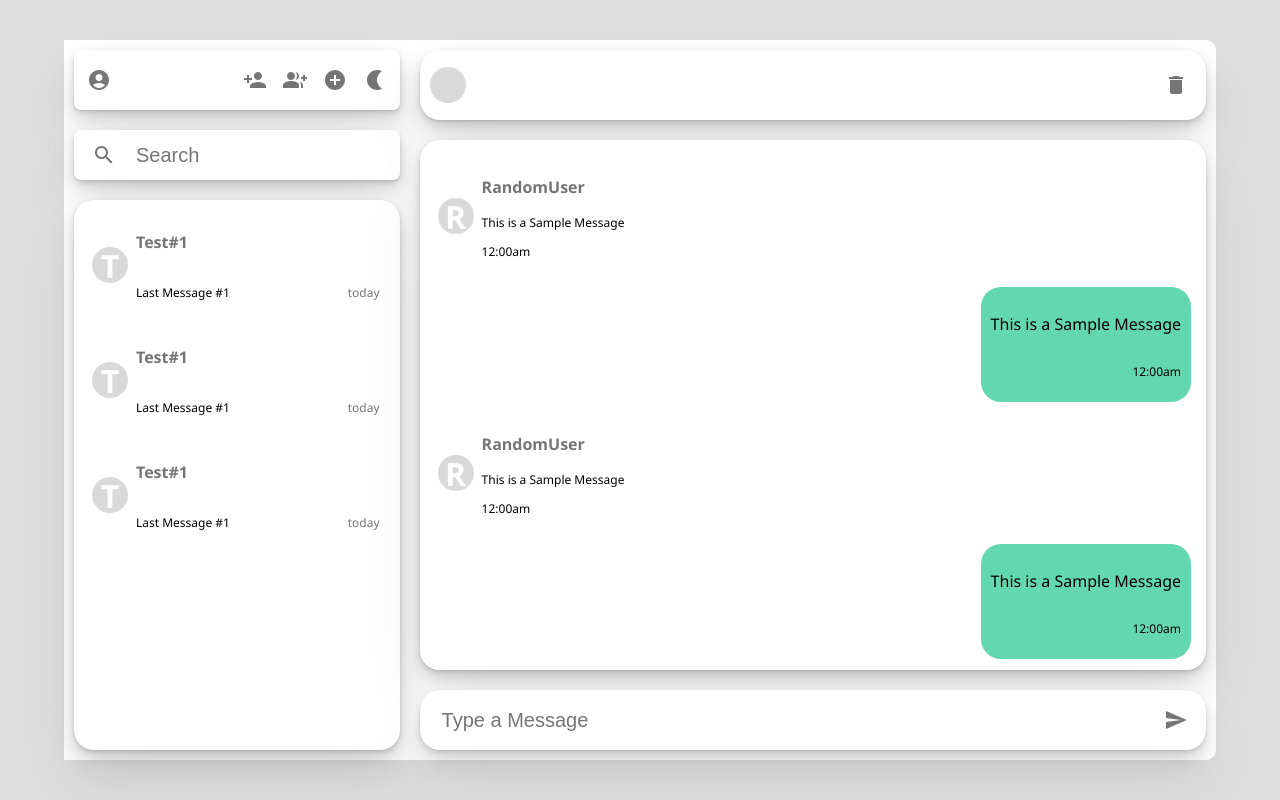
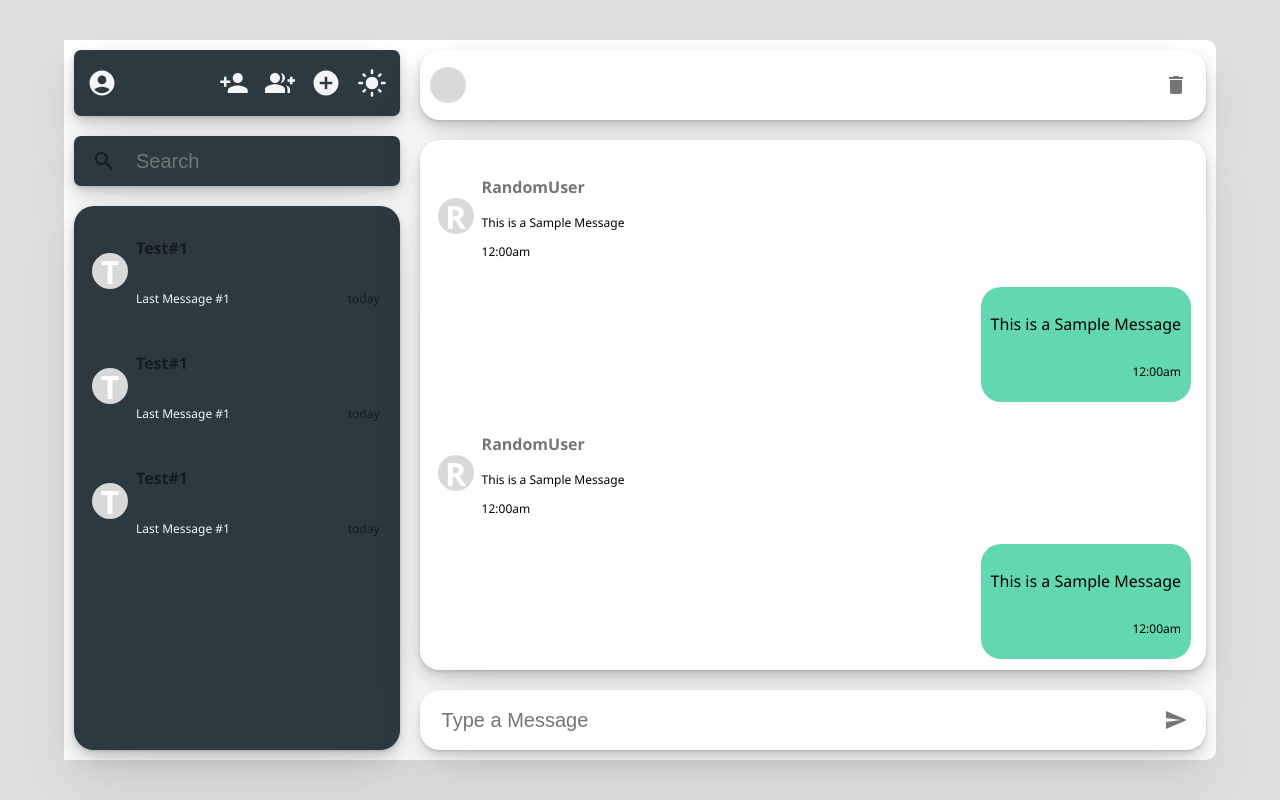
Before and after one commit to saivardhanvemula/ChitChat, a React (Vite) app in the folder frontend/: page /app/chat in a window 1280 px wide. Both pictures are taken after a click on the button 374 px from the left and 80 px from the top of the page. Built offline with nearby package versions, Linux system fonts and the light colour scheme.

Commit message:
Theme toggle sidebar

```diff
--- a/frontend/src/App.css
+++ b/frontend/src/App.css
@@ -5,6 +5,14 @@
     display: flex;
     justify-content: center;
     align-items: center;
+}
+.dark{
+    background-color: #2d3941!important;
+    color: whitesmoke!important;
+}
+.icon{
+    width: 1.25em!important;
+    height: 1.25em!important;
 }
 .MainContainer {
     background-color: white;
@@ -78,7 +86,7 @@
 }
 
 .conversation-container:active{
-    background-color: #white;
+    background-color: white;
 }
 .con-icon {
     grid-area: 1/1/3/2;
--- a/frontend/src/components/SideContent.jsx
+++ b/frontend/src/components/SideContent.jsx
@@ -6,7 +6,7 @@
 import NightlightIcon from "@mui/icons-material/Nightlight";
 import SearchIcon from "@mui/icons-material/Search";
 import { IconButton } from "@mui/material";
-
+import LightModeIcon from "@mui/icons-material/LightMode";
 import { ConversationItem } from "./ConversationItem";
 import { useNavigate } from "react-router-dom";
 
@@ -17,12 +17,13 @@
         { name: "Test#1", lastMessage: "Last Message #1", timeStamp: "today" },
     ]);
     const navigate = useNavigate();
+    const [lightTheme, setlightTheme] = useState(true);
     return (
         <div className="sidebar">
-            <div className="sb-header">
+            <div className={"sb-header" + (lightTheme ? " " : " dark")}>
                 <div>
                     <IconButton>
-                        <AccountCircleIcon />
+                        <AccountCircleIcon className={"icon"+ (lightTheme ? " " : " dark")}/>
                     </IconButton>
                 </div>
                 <div>
@@ -31,44 +32,47 @@
                             navigate("/app/users");
                         }}
                     >
-                        <PersonAddIcon />
+                        <PersonAddIcon className={"icon"+ (lightTheme ? " " : " dark")}/>
                     </IconButton>
                     <IconButton
                         onClick={() => {
                             navigate("/app/groups");
                         }}
                     >
-                        <GroupAddIcon />
+                        <GroupAddIcon className={"icon"+ (lightTheme ? " " : " dark")}/>
                     </IconButton>
                     <IconButton
                         onClick={() => {
                             navigate("/app/create-group");
                         }}
                     >
-                        <AddCircleIcon />
+                        <AddCircleIcon className={"icon"+ (lightTheme ? " " : " dark")}/>
                     </IconButton>
-                    <IconButton>
-                        <NightlightIcon />
+                    <IconButton
+                        onClick={() => {
+                            setlightTheme((prevValue) => {
+                                return !prevValue;
+                            });
+                        }}
+                    >
+                        {lightTheme && <NightlightIcon className={"icon"+ (lightTheme ? " " : " dark")}/>}
+                        {!lightTheme && <LightModeIcon className={"icon"+ (lightTheme ? " " : " dark")}/>}
                     </IconButton>
                 </div>
             </div>
-            <div className="sb-search">
+            <div className={"sb-search"+ (lightTheme ? " " : " dark")}>
                 <IconButton>
                     <SearchIcon />
                 </IconButton>
                 <input
                     type="text"
                     placeholder="Search"
-                    className="search-box"
+                    className={"search-box"+ (lightTheme ? " " : " dark")}
                 />
             </div>
-            <div className="sb-conversations">
+            <div className={"sb-conversations"+ (lightTheme ? " " : " dark")}>
                 {conversations.map((conversation, index) => (
-                    <ConversationItem
-                        key={index}
-                        props={conversation}
-
-                    />
+                    <ConversationItem key={index} props={conversation} />
                 ))}
             </div>
         </div>
```
